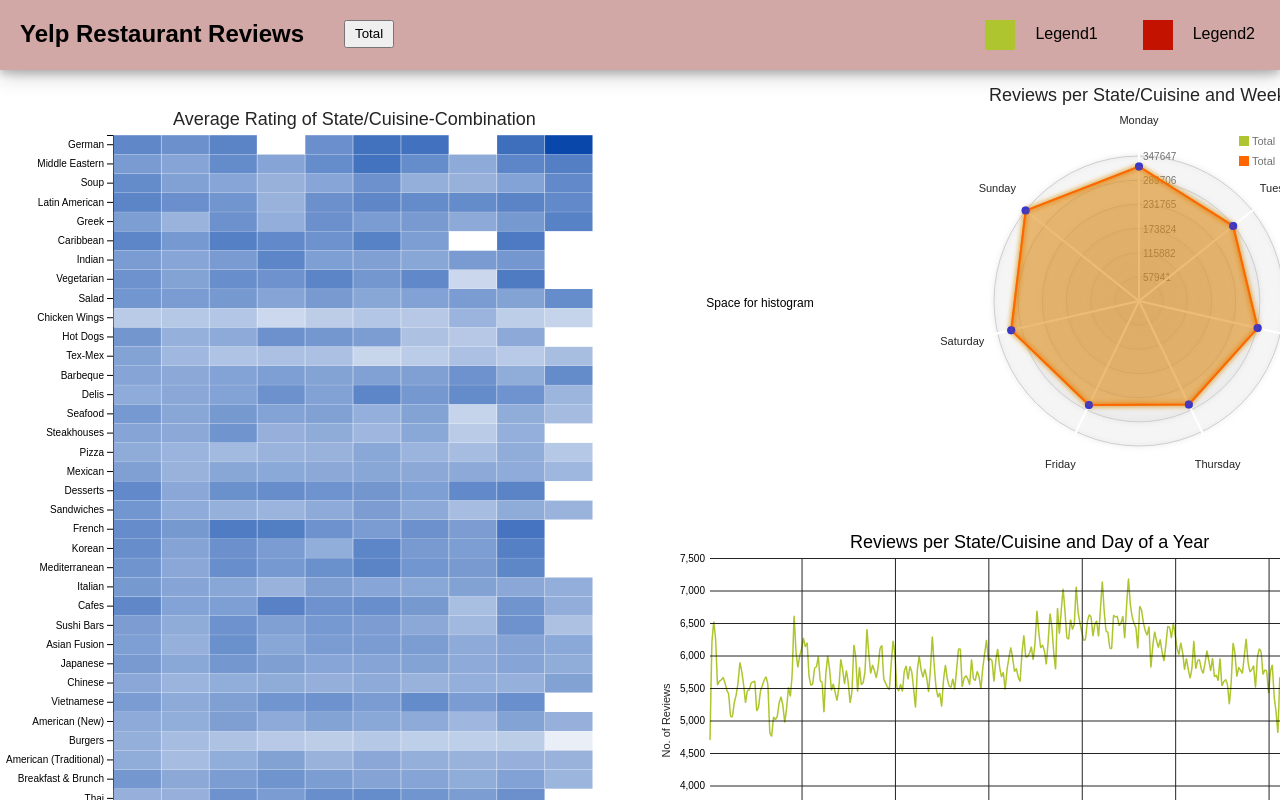
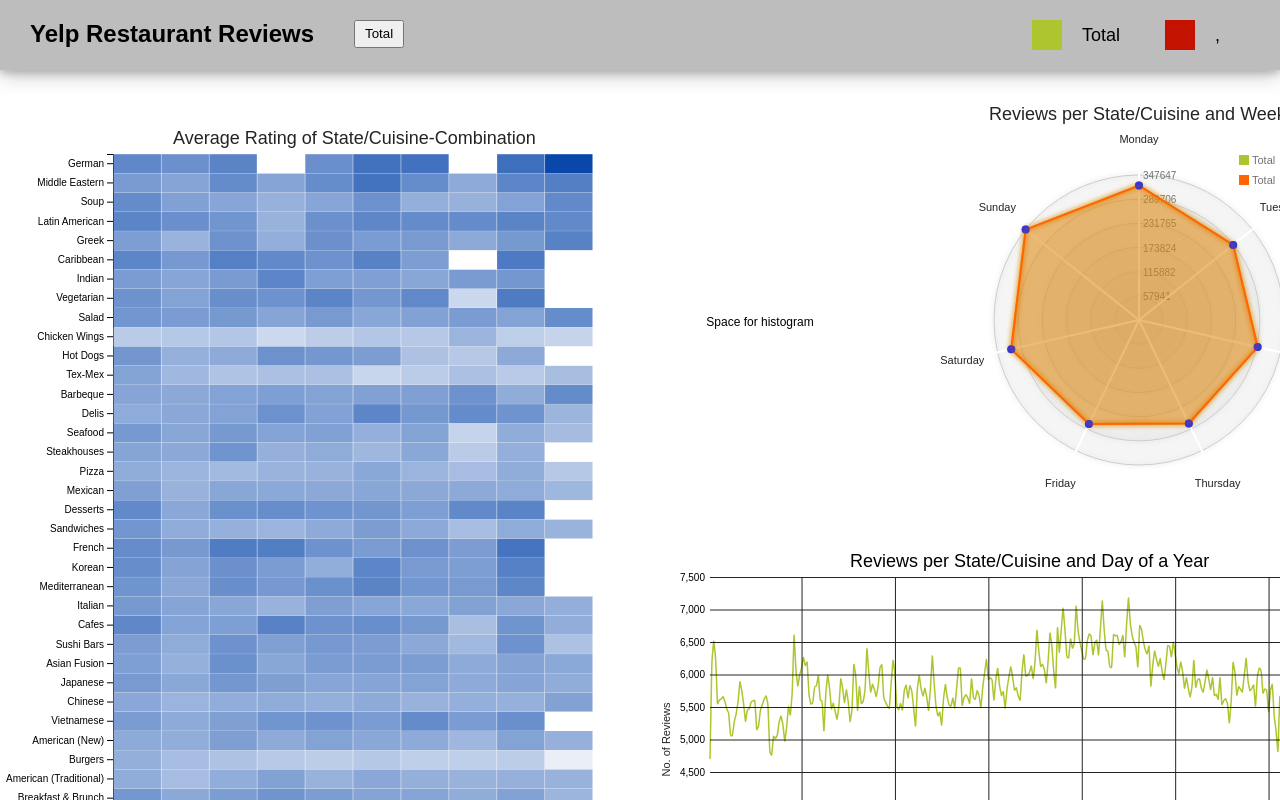
Before and after one commit to jphietala/Yelp-InfoViz, a plain HTML site: page d3/radar/index.html in a window 1280 px wide. Both pictures are taken after a click on the button "Total". Shown: the top 800 px of the page. Drawn offline with nearby package versions, Linux system fonts and the light colour scheme.

Commit message:
Added updating legend (not completely ready)

```diff
--- a/d3/radar/index.html
+++ b/d3/radar/index.html
@@ -46,15 +46,17 @@
 			}
 
 			.topbar {
-				background-color: #d1a8a5;
+				background-color: #bdbdbd;
 				width: 100%;
 				height: 70px;
-				box-shadow: 0 4px 8px 0 rgba(0, 0, 0, 0.2), 0 6px 20px 0 rgba(0, 0, 0, 0.19)
+				box-shadow: 0 4px 8px 0 rgba(0, 0, 0, 0.2), 0 6px 20px 0 rgba(0, 0, 0, 0.19);
+				margin-bottom: 10px;
 			}
 
 			.topbar h1 {
 				float: left;
     			margin: 20px;
+				margin-left: 30px;
 			}
 
 			.topbar button {
@@ -66,19 +68,29 @@
 			}
 
 			.topbarLegend {
-				font-size: 16px;
 				float: right;
 				margin: 25px;
 				margin-left: 0;
-				text-align: left;
+			}
+
+			#p1 {
+				font-size: 18px;
+				text-align: center;
+				margin-top: 0;
+			}
+
+			#p2 {
+				font-size: 18px;
+				text-align: center;
+				margin-top: 0;
+				margin-right: 30px;
 			}
 
 			.topbarLegend2 {
-				font-size: 16px;
 				float: right;
 				margin: 25px;
 				margin-left: 0;
-				text-align: left;
+				margin-right: 30px;
 			}
 
 			.topbarLegendBox {
@@ -107,11 +119,11 @@
 				<h1>Yelp Restaurant Reviews</h1>
 			</div>
 			<div>
-				<button onclick="updateIdioms('','');selectedHM(this);">Total</button>
+				<button onclick="updateIdioms('','');selectedHM(this);document.getElementById('p1').innerHTML = 'Total'">Total</button>
 			</div>
-			<div class="topbarLegend2">Legend2</div>
+			<div class="topbarLegend2"><p id="p2"></p></div>
 			<div class="topbarLegendBox2"></div>
-			<div class="topbarLegend">Legend1</div>
+			<div class="topbarLegend"><p id="p1">Total</p></div>
 			<div class="topbarLegendBox"></div>
 		</div>
 
@@ -123,14 +135,13 @@
 					</td>
 					<td>
 						<table>
+
 							<tr>
 								<td align="center" width="300">
 									<div id="histogram_container">Space for histogram</div>
 								</td>
 								<td>
-
 									<div id="radarchart_container" class="radarChart2"></div>
-
 								</td>
 							</tr>
 							<tr colspan=2>
--- a/d3/radar/js/functions.js
+++ b/d3/radar/js/functions.js
@@ -32,9 +32,15 @@ function updateIdioms(state = "", cuisine = "") {
         selected.second = selected.first;
         selected.first = {'state': state, 'cuisine': cuisine};
     }
+
+    // Update Legend
+    document.getElementById("p1").innerHTML = selected.first.state + ", " + selected.first.cuisine;
+    document.getElementById("p2").innerHTML = selected.second.state + ", " + selected.second.cuisine;
+
     const temp =  getFromRevs(selected.first);
     selected.first.weekdays = temp[0];
     selected.first.revs_year = temp[1];
+
     // Histogram
 
     // Line Chart
```
